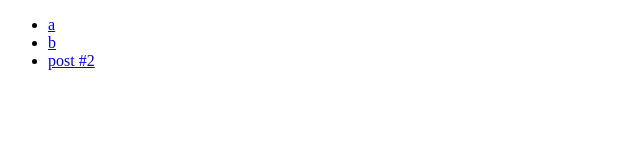
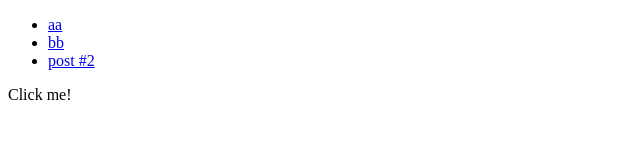
Before and after one commit to dhanesh-kapadiya/test-next-server-prod, a Next.js app: page / in a window 1280 px wide. Shown: the top 160 px of the page, without its empty margins (0-640 px from the left). Built offline with nearby package versions, Linux system fonts and the light colour scheme.

Commit message:
add code

```diff
--- a/pages/index.js
+++ b/pages/index.js
@@ -1,10 +1,30 @@
 import React from 'react'
 import Link from 'next/link'
 
-export default () => (
+export default class Index extends React.Component {
+  constructor(props) {
+    super (props)
+
+    this.state = {
+      status: 'Click me!'
+    }
+  }
+
+  makeCall = () => {
+    fetch('/check')
+      .then(res => res.json())
+      .then(data => {
+        console.log(data)
+        this.setState({ status: 'Got it ! Check console.' })
+      })
+  }
+
+  render () {
+    return (
+      <React.Fragment>
         <ul>
-    <li><Link href='/b' as='/a'><a>a</a></Link></li>
-    <li><Link href='/a' as='/b'><a>b</a></Link></li>
+          <li><Link href='/b' as='/a'><a>aa</a></Link></li>
+          <li><Link href='/a' as='/b'><a>bb</a></Link></li>
           <li>
             <Link
               href={{pathname: '/posts', query: { id: '2' }}}
@@ -14,4 +34,8 @@ export default () => (
             </Link>
           </li>
         </ul>
+        <div onClick={ this.makeCall }>{ this.state.status }</div>
+      </React.Fragment>
     )
+  }
+}
```
Lines whose indentation alone changed are shown as unchanged.
